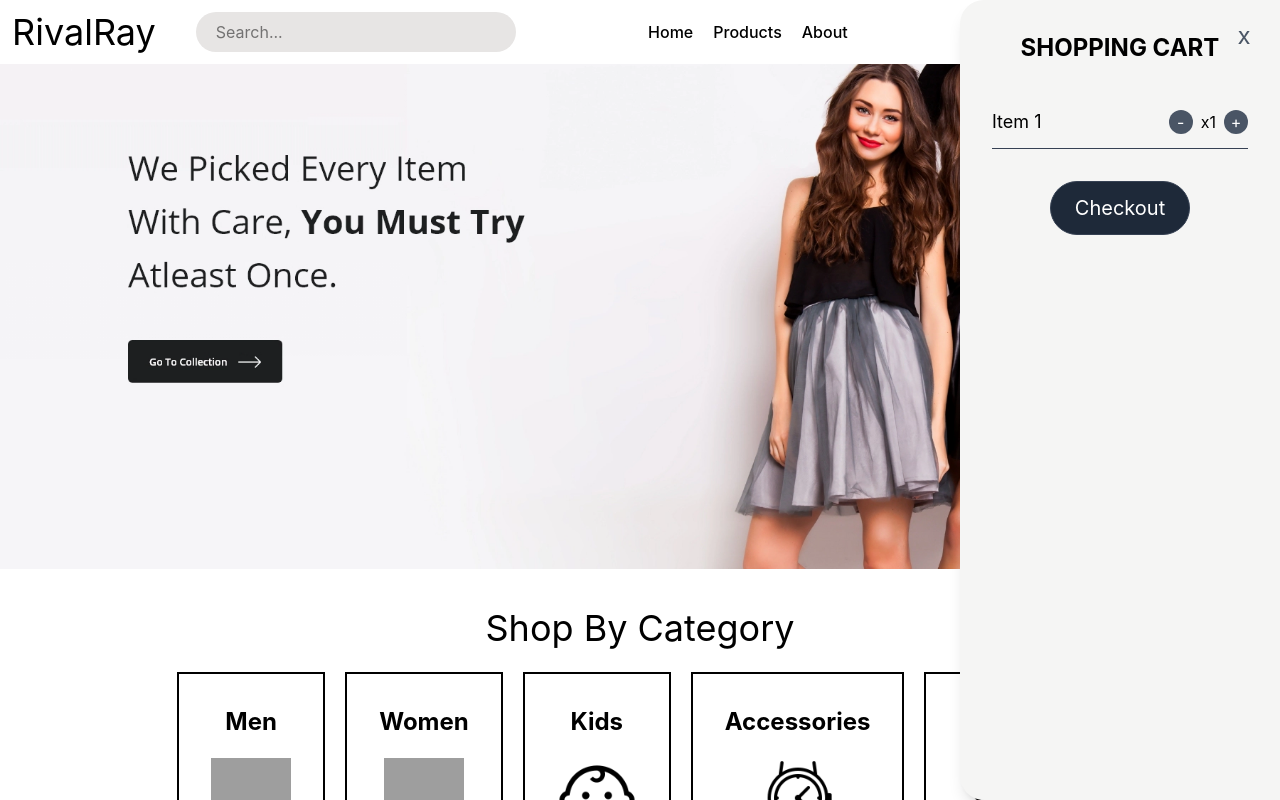
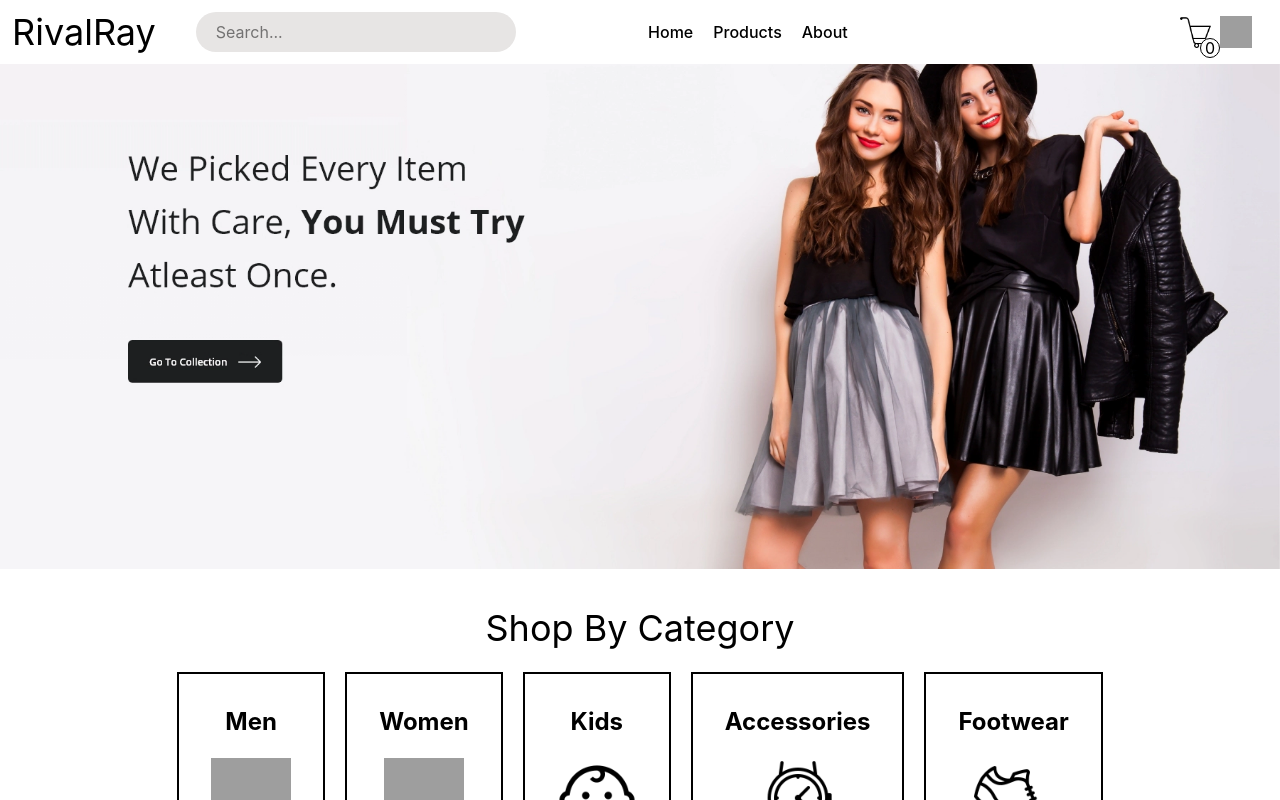
Before and after one commit to Shahriar-Sohan/BasicEcommerceWeb, a React (Vite) app in the folder client/: page / in a window 1280 px wide. Shown: the top 800 px of the page. Built offline with nearby package versions, Linux system fonts and the light colour scheme; grey boxes are pictures that could not be loaded.

Commit message:
cart open and closed worked

```diff
--- a/client/src/component/Cart.jsx
+++ b/client/src/component/Cart.jsx
@@ -3,11 +3,19 @@
 
 
 
-function Cart() {
+
+function Cart({setCartOpen}) {
+
+
+
+
+
+
     return (
         <div className="z-20 h-full w-80 bg-stone-100 text-black p-8 shadow-lg rounded-l-3xl fixed right-0 flex justify-start items-center flex-col" >
             <button
                 className="absolute flex justify-center items-center size-10 top-4 right-4 text-2xl text-gray-600 hover:text-gray-800"
+                onClick={()=>setCartOpen(false)}
             >
                 x
             </button>
--- a/client/src/component/Navbar.jsx
+++ b/client/src/component/Navbar.jsx
@@ -6,38 +6,48 @@ import StaticCart from '../assets/StaticCart.png'
 import ProfilePic from '../assets/person.svg'
 
 
-function Navbar() {
+function Navbar({cartOpen}) {
     const [isHovered, setIsHovered] = useState(false)
 
 
 
     return (
         <nav className='flex flex-row justify-between items-center w-full p-3 bg-white fixed z-10' >
+
+            {/* Icons and searchBar */}
             <div className='flex flex-row gap-10' >
                 <h2 className='text-black text-4xl' >RivalRay</h2>
                 <input className='text-black bg-stone-200 px-5 rounded-4xl w-[25vw]' type='text' placeholder='Search...' />
             </div>
+
+            {/* NavList */}
             <ul className='flex flex-row gap-5 mr-50'>
                 <li><Link to='/' >Home</Link></li>
                 <li><Link to='/products' >Products</Link></li>
                 <li><Link to='/about' >About</Link></li>
             </ul>
+
+            {/* Cart and ProfliePic */}
             <div className='flex flex-row gap-2 mr-4'>
-                <div className='flex justify-center items-center' >
+
+                {/* Cart */}
+                <div className='flex justify-center items-center cursor-pointer'
+                    onClick={()=>cartOpen(true)} >
                     <img className='size-8 relative'
                         src={isHovered ? Cart : StaticCart} alt='Cart'
                         onMouseEnter={() => setIsHovered(true)}
                         onMouseLeave={() => setIsHovered(false)}
+
                     />
                     <span className='flex justify-center items-center bg-white border-1 text-black size-5 top-[60%] right-15 rounded-full absolute'>
                         0
                     </span>
                 </div>
+
+                {/* ProfilePic */}
                 <img className='size-8'
                     src={ProfilePic} alt='ProfilePic' />
             </div>
-
-
         </nav>
     )
 }
--- a/client/src/pages/Home/Home.jsx
+++ b/client/src/pages/Home/Home.jsx
@@ -2,13 +2,19 @@ import Navbar from '../../component/Navbar'
 import Hero from './Hero'
 import Section from './Section'
 import Feature from './FeatureProduct'
-import Cart from '@/component/Cart'
+import Cart from '../../component/Cart'
+import { useState } from 'react'
 
 function Home(){
+
+    const [cartOpen, setCartOpen] = useState(false)
+
+
+
     return(
         <div className='flex flex-col justify-start items-start w-full h-full' >
-            <Cart/>
-            <Navbar/>
+            {cartOpen && <Cart setCartOpen={setCartOpen} />}
+            <Navbar cartOpen={setCartOpen} />
             <Hero/>
             <Section/>
             <Feature/>
```
Lines whose indentation alone changed are shown as unchanged.
